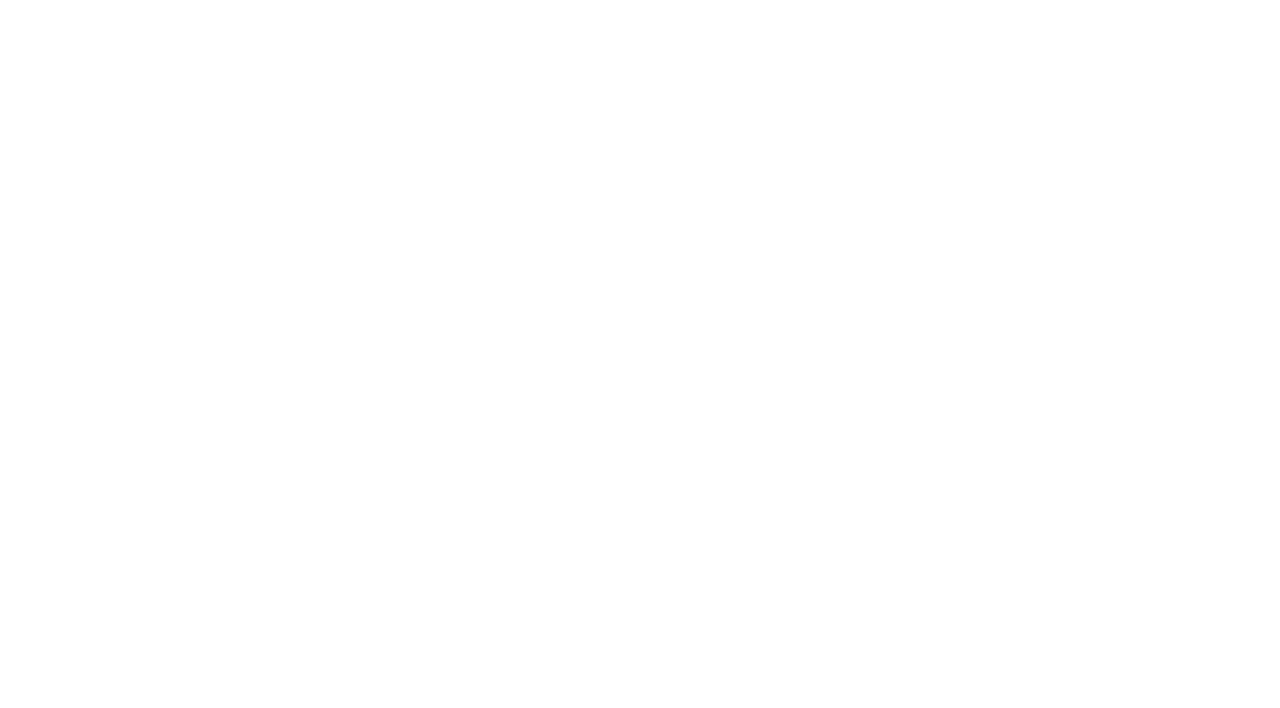
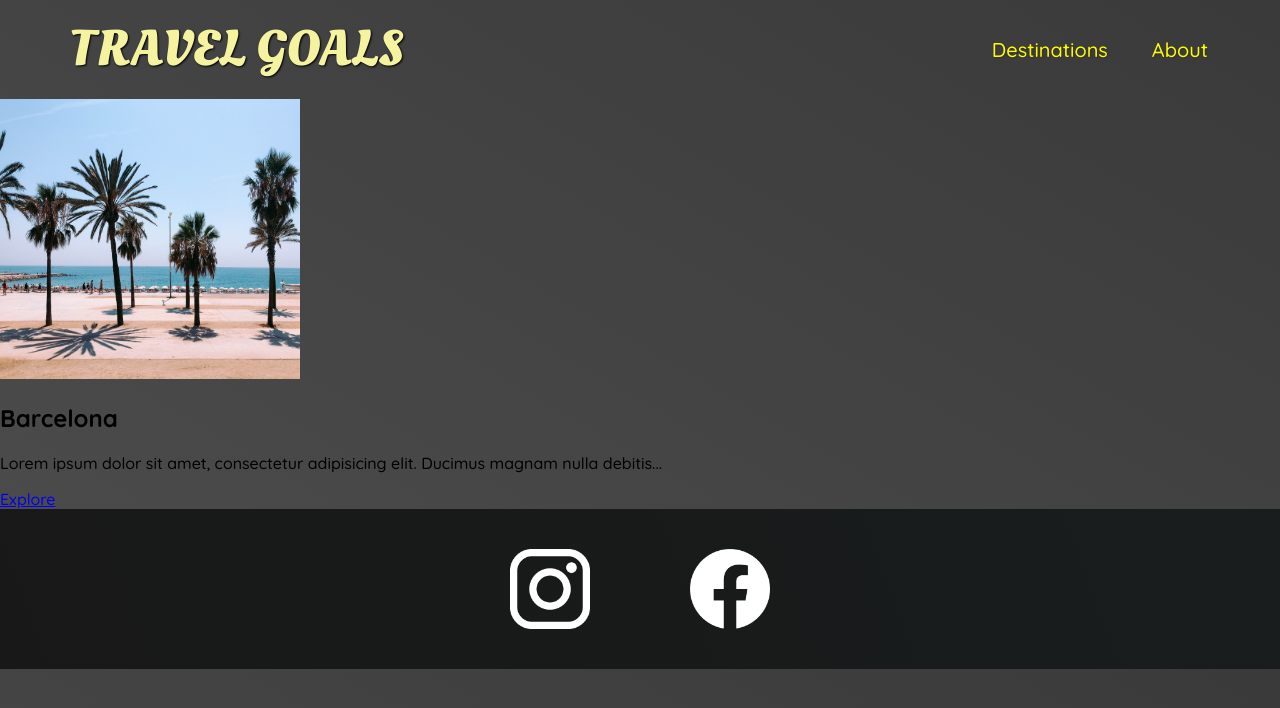
Before and after one commit to WWhhaatt1/web-dev-travel-page, a plain HTML site: page places.html in a window 1280 px wide. Drawn offline with Linux system fonts and the light colour scheme.

Commit message:
finished landing page and started placespage

```diff
--- /dev/null
+++ b/places.css
@@ -0,0 +1,12 @@
+body {
+    background: linear-gradient(30deg, rgb(77, 77, 77), rgb(58, 58, 58));
+}
+
+header{
+    position: static;
+}
+
+main li img {
+    width: 300px;
+    height: 280px;
+}
--- a/places.html
+++ b/places.html
@@ -0,0 +1,61 @@
+<!DOCTYPE html>
+<html lang="en">
+  <head>
+    <meta charset="UTF-8" />
+    <link
+      href="https://fonts.googleapis.com/css2?family=Raleway:wght@700&family=Oleo+Script:wght@700&family=Quicksand:wght@300;500;700&display=swap"
+      rel="stylesheet"
+    />
+    <link rel="stylesheet" href="shared.css" />
+    <link rel="stylesheet" href="places.css" />
+    <title>Travel Goals</title>
+  </head>
+  <body>
+    <header>
+      <div id="page-logo">
+        <a href="/index.html">Travel Goals</a>
+      </div>
+      <nav>
+        <ul>
+          <li>
+            <a href="/places.html">Destinations</a>
+          </li>
+          <li>
+            <a href="">About</a>
+          </li>
+        </ul>
+      </nav>
+    </header>
+    <main>
+      <ul>
+        <li>
+          <img src="/images/places/barcelona.jpg" alt="City of Barcelona" />
+          <div class="item-content">
+            <h2>Barcelona</h2>
+            <p>
+              Lorem ipsum dolor sit amet, consectetur adipisicing elit. Ducimus
+              magnam nulla debitis...
+            </p>
+          </div>
+          <div class="actions">
+            <a href="https://en.wikipedia.org/wiki/Barcelona">Explore</a>
+          </div>
+        </li>
+      </ul>
+    </main>
+    <footer>
+      <ul>
+        <li>
+          <a href="https://www.instagram.com">
+            <img src="/images/icons/insta.png" alt="Instagram logo"
+          /></a>
+        </li>
+        <li>
+          <a href="https://www.facebook.com">
+            <img src="/images/icons/facebook.png" alt="Facebook logo"
+          /></a>
+        </li>
+      </ul>
+    </footer>
+  </body>
+</html>
--- a/shared.css
+++ b/shared.css
@@ -50,3 +50,24 @@ header a:hover {
   color: rgb(77, 77, 77);
   background-color: rgb(255, 251, 0);
 }
+
+footer {
+  background: linear-gradient(70deg, rgb(24, 24, 24), rgb(25, 29, 29));
+}
+
+footer ul {
+  display: flex;
+  justify-content: center;
+  padding: 40px;
+}
+
+footer li {
+  width: 80px;
+  height: 80px;
+  margin: 0 50px;
+}
+
+footer img {
+  width: 100%;
+  height: 100%
+}
--- a/styles.css
+++ b/styles.css
@@ -48,6 +48,11 @@
     background-color: rgb(255, 238, 0);
 }
 
+#highlights {
+    padding: 24px;
+    background: linear-gradient(0deg, rgb(227, 255, 253), rgb(202, 243, 240));
+}
+
 #highlights h2 {
     text-transform: uppercase;
     text-align: center;
```
Also changed, not shown: index.html (+14 -1 lines), images/icons/facebook.png (added), images/icons/insta.png (added).
